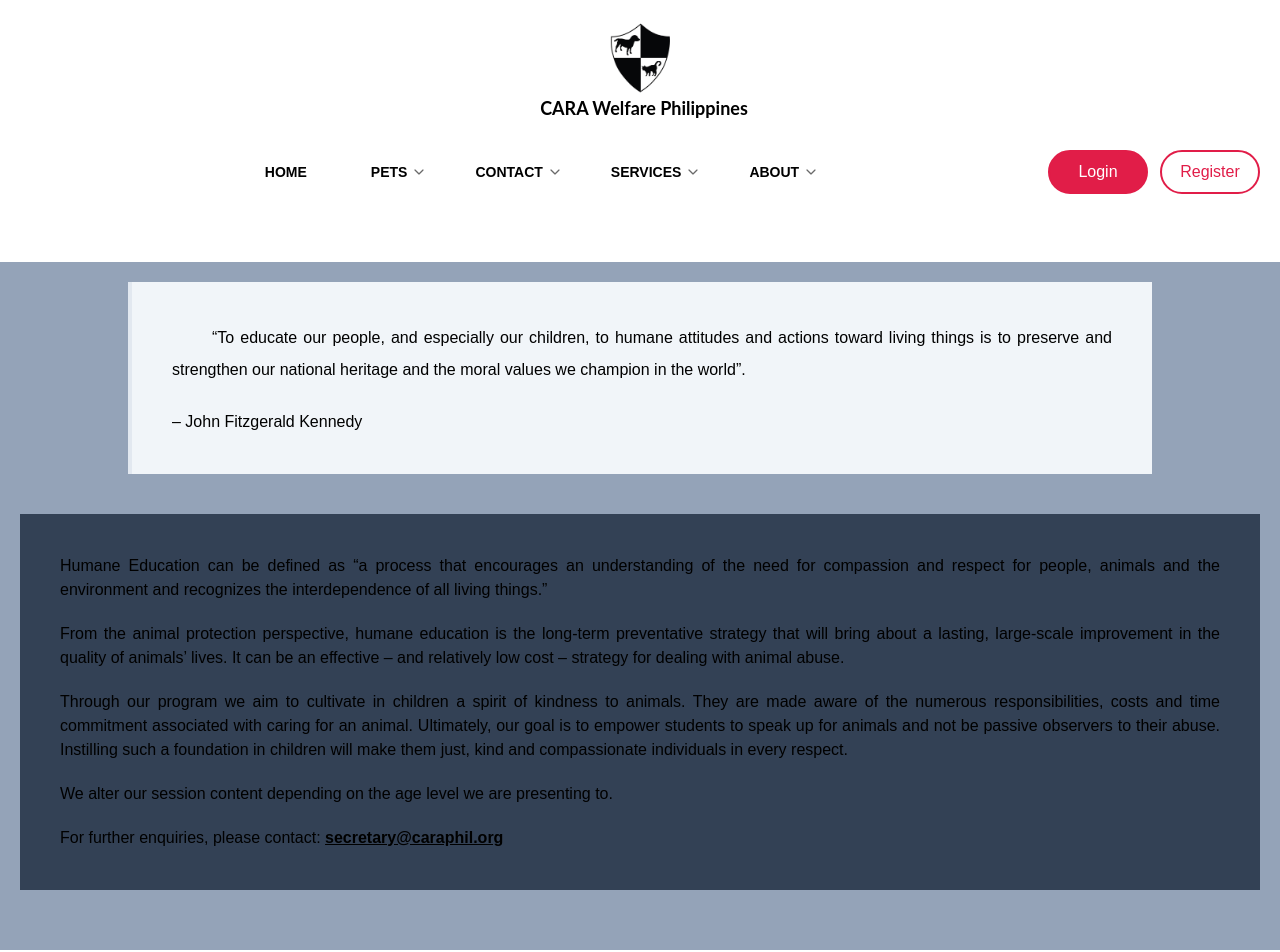
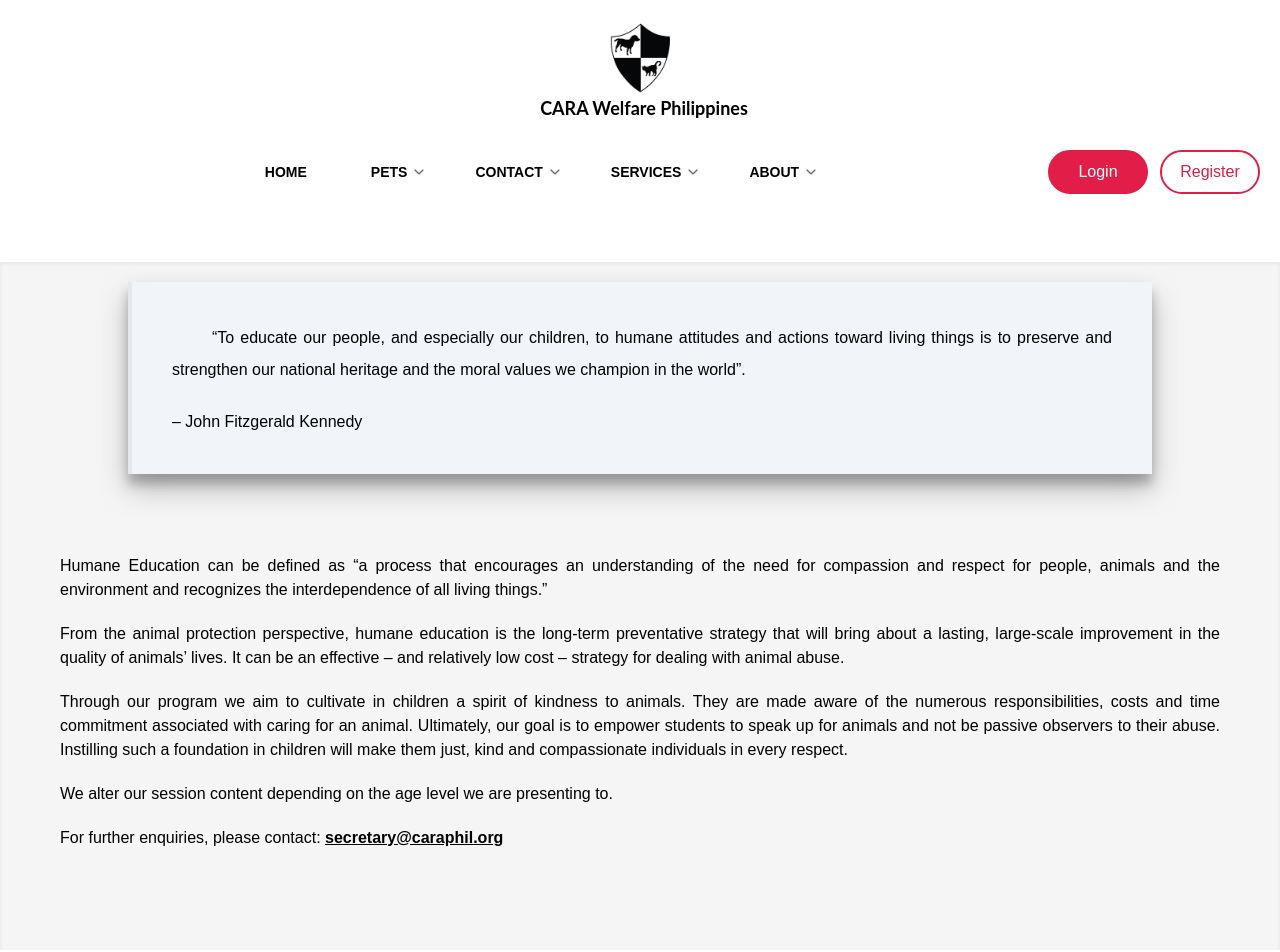
Before and after one commit to xuagram029/CaraCares, a React (Vite) app in the folder client/: page /humane-education in a window 1280 px wide. Shown: the top 952 px of the page. Built offline with nearby package versions, Linux system fonts and the light colour scheme; the HTML template or start-up script is replaced by a standard one.

Commit message:
About pages redesign

```diff
--- a/client/src/pages/About.jsx
+++ b/client/src/pages/About.jsx
@@ -5,6 +5,7 @@ import clinic from '../assets/ui/CARA_PICTURES/facilities/CARA-Clinic-outer-faca
 import goalsimg from "../assets/images/target.png";
 import vissionimg from "../assets/images/vision.png";
 import missionimg from "../assets/images/goal.png";
+import aboutimg from "../assets/images/aboutpage.png";
 const About = () => {
   return (
     <div className='bg-neutral-100 shadow-l pt-10 w-full'>
@@ -22,7 +23,7 @@ const About = () => {
 
             </div>
             <h1 className='text-3xl font-bold text-rose-600 text-center p-24'>CARA'S CORE FOUNDATION</h1>
-            <div class="flex items-center justify-center px-64 text-center text-black mt-12">
+            <div class="flex items-center justify-center px-64 text-center text-black mt-12 mb-24">
                 <div className='items-center justify-center'>
                     <img className="fill-cyan-500 hover:fill-cyan-700 p-7 m-auto shadow-s rounded-full" src={goalsimg} alt="" />
                     <h1 className='mt-7 text-3xl font-bold mb-1 text-rose-600'>Goals</h1>
@@ -63,7 +64,12 @@ CARA veterinary clinic aims to make the Philippines a compassionate country for
 CARA veterinary clinic aims to make the Philippines a compassionate country for cats and dogs with good homes. Through veterinary consultations, responsible ownership promotion, and collaboration, we strive to create a society that values and protects the well-being of our furry companions, providing them safe and nurturing environments.</p>
                 </div>
 
+
         </div>
+
+                <div className=' m-auto mb-16'>
+                    <img className="w-1/2 m-auto" src={aboutimg} alt="" />
+                </div>
 
 
         </section>
--- a/client/src/pages/HumaneEduc.jsx
+++ b/client/src/pages/HumaneEduc.jsx
@@ -1,13 +1,13 @@
 const HumaneEduc = () => {
     return (
-      <div className='bg-slate-400 m-10 p-5 sm:max-w-screen-sm md:max-w-screen-md lg:max-w-screen-lg xl:max-w-screen-xl 2xl:max-w-screen-2xl mx-auto'>
-          <div className='m-auto p-10 max-w-5xl border-l-4 border-slate-200 bg-slate-100'>
+      <div className='bg-neutral-100 shadow-l m-10 p-5 sm:max-w-screen-sm md:max-w-screen-md lg:max-w-screen-lg xl:max-w-screen-xl 2xl:max-w-screen-2xl mx-auto'>
+          <div className='m-auto p-10 max-w-5xl border-l-4 shadow-m bg-slate-100'>
               <p className='leading-8 indent-10 text-justify'>“To educate our people, and especially our children, to humane attitudes and actions toward living things is to preserve and strengthen our national heritage and the moral values we champion in the world”.</p>
               <br />
               <p>– John Fitzgerald Kennedy</p>
           </div>
 
-          <div className='my-10 p-10 bg-slate-700 '>
+          <div className='my-10 p-10  '>
               <p className='mb-5 indent-10 sm:indent-10 lg:indent-0 text-justify'>Humane Education can be defined as “a process that encourages an understanding of the need for compassion and respect for people, animals and the environment and recognizes the interdependence of all living things.”</p>
               <p className='mb-5 indent-10 sm:indent-10 lg:indent-0 text-justify'>From the animal protection perspective, humane education is the long-term preventative strategy that will bring about a lasting, large-scale improvement in the quality of animals’ lives. It can be an effective – and relatively low cost – strategy for dealing with animal abuse.</p>
               <p className='mb-5 indent-10 sm:indent-10 lg:indent-0 text-justify'>Through our program we aim to cultivate in children a spirit of kindness to animals. They are made aware of the numerous responsibilities, costs and time commitment associated with caring for an animal. Ultimately, our goal is to empower students to speak up for animals and not be passive observers to their abuse. Instilling such a foundation in children will make them just, kind and compassionate individuals in every respect.</p>
--- a/client/src/pages/LagunaPit.jsx
+++ b/client/src/pages/LagunaPit.jsx
@@ -4,7 +4,7 @@ import { Link } from 'react-router-dom'
 
 const LagunaPit = () => {
   return (
-    <div className='bg-slate-400 m-6 p-5 '>
+    <div className='bg-neutral-100 shadow-l m-6 p-5 '>
         <img src={lagunaPit} alt="" className='max-w-full lg:mx-auto h-auto mt-10 lg:max-w-[70%] lg:max-h-[600px] lg:mt-0 lg:flex-none '/>
         <p className='mx-20 mt-8 indent-10'>In 2012, the biggest raid of the country’s most infamous dogfighting operations took place in Laguna. We found over 260 pit bulls and mixed-breed dogs in horrible conditions. They were malnourished, heavily scarred, and living in steel drums. But beneath the physical scars ran deeper ailments, most notably vast deficiencies in their immune systems.</p>
         <p className='mx-20 my-8 indent-10'>With the success of shutting down of such a horrible enterprise, there came to light another challenge: these dogs needed care and a home, and they needed them fast.  CARA eventually took the lead in the care and rehabilitation of these poor dogs.</p>
--- a/client/src/pages/Tnvr.jsx
+++ b/client/src/pages/Tnvr.jsx
@@ -2,7 +2,7 @@ import tCat from '../assets/ui/CARA_PICTURES/logos/TNR.jpg'
 import vilCats from '../assets/ui/CARA_PICTURES/logos/TNR-colony.jpg'
 const Tnvr = () => {
   return (
-    <div className='bg-slate-400 m-10 p-5 sm:max-w-screen-sm md:max-w-screen-md lg:max-w-screen-lg xl:max-w-screen-xl 2xl:max-w-screen-2xl mx-auto'>
+    <div className='bg-neutral-100 shadow-l m-10 p-10 sm:max-w-screen-sm md:max-w-screen-md lg:max-w-screen-lg xl:max-w-screen-xl 2xl:max-w-screen-2xl mx-auto'>
         <img src={tCat} alt="cat trap" className='m-auto'/>
         <p className='mx-20 my-6 indent-10 sm:indent-10 lg:indent-0'>More than thirty years of documented proof shows that trap-and-kill methods have no lasting effect on reducing feral cat populations. Trap and kill is simply ineffective, expensive and cruel. If all the cats are not caught, then the ones left behind over breed until the former population level is reached.</p>
         <p className='mx-20 my-6 indent-10 sm:indent-10 lg:indent-0'>Even if all the cats are removed, new un-neutered cats move in to take advantage of whatever food source is available. Once there, they breed prolifically, quickly populating a new colony with descendants that are more cautious and more disease-resistant. This “vacuum effect” is very well-documented. Therefore the trap/kill effort becomes increasingly unproductive in the effort to reduce numbers.</p>
```
Also changed, not shown: client/src/assets/images/aboutpage.png (added), client/src/assets/images/kennedy.jpg (added).
